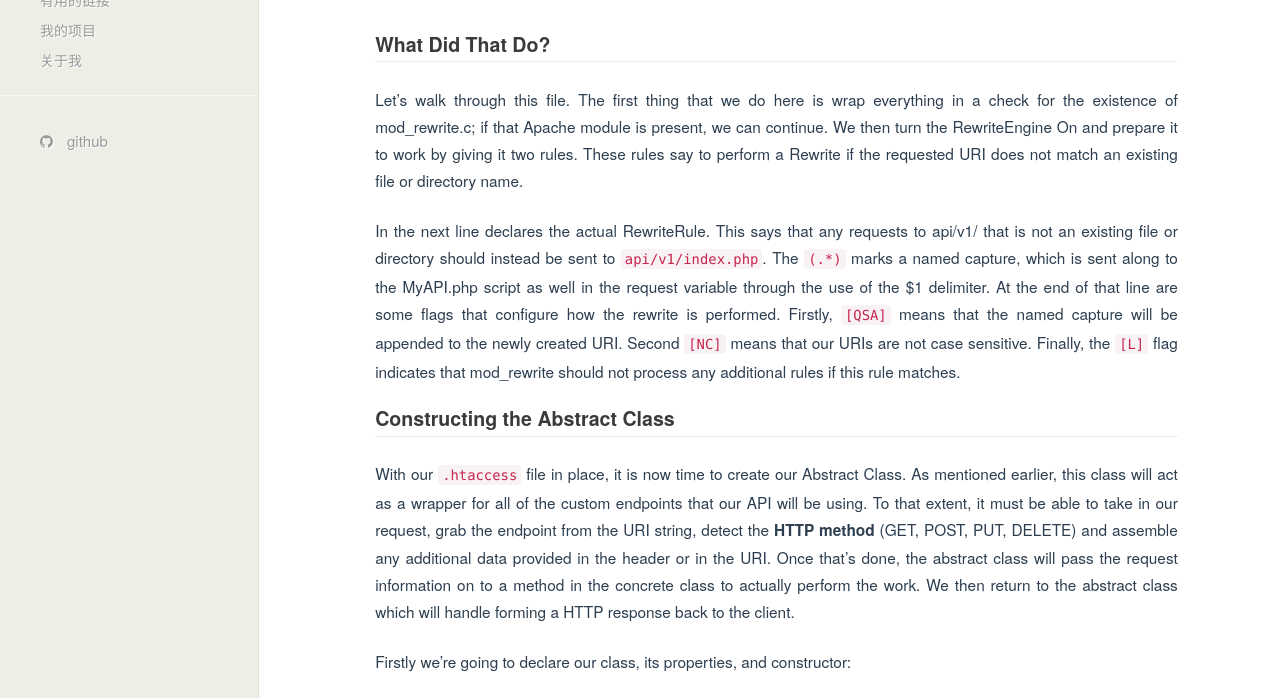
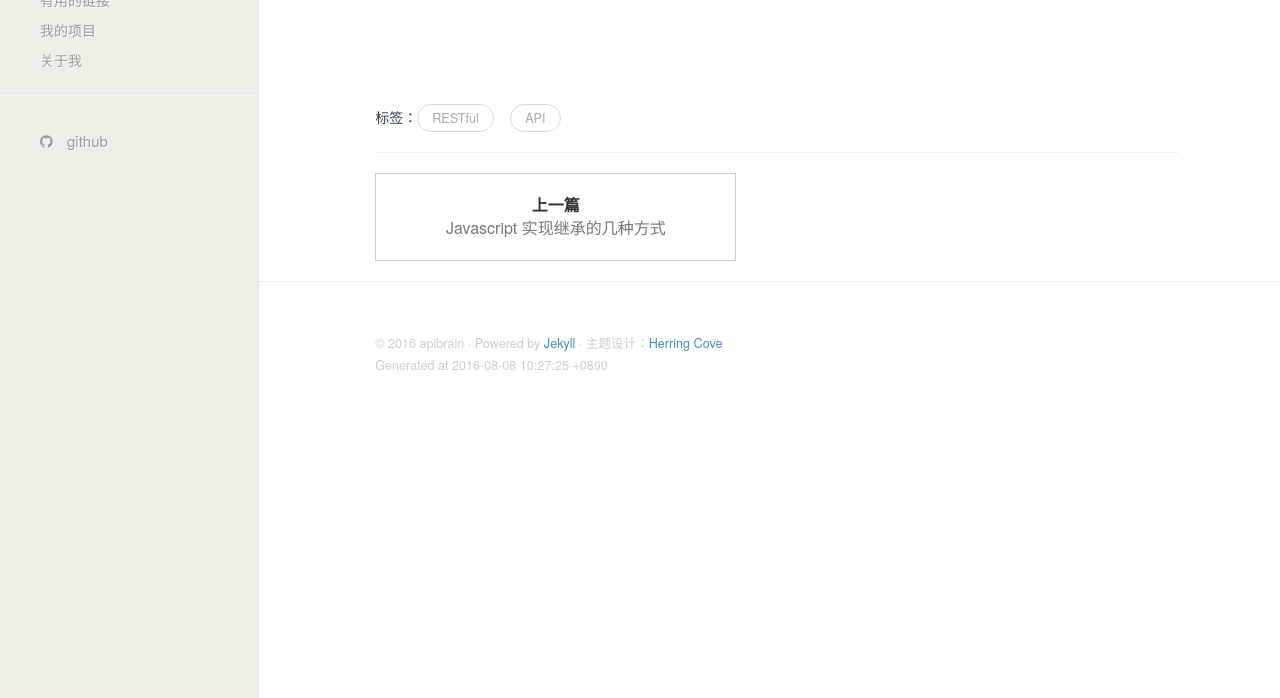
Before and after one commit to apibrain/apibrain.github.io, a Jekyll site: the page built from _posts/2016-08-05-creating-restful-api-with-php.md, in a window 1280 px wide and 1400 px high, scrolled down 1663 px. Shown: the part 254-952 px from the top of the window. Built offline with Jekyll 4.4.1, drawn with Linux system fonts in a browser that asks for light colours; some of the changed text lies outside the part shown; grey boxes are pictures that could not be loaded.

Commit message:
修改了 restful 文章 - 002

````diff
--- a/_posts/2016-08-05-creating-restful-api-with-php.md
+++ b/_posts/2016-08-05-creating-restful-api-with-php.md
@@ -50,97 +50,3 @@ RewriteCond %{REQUEST_FILENAME} !-d
 RewriteRule api/v1/(.*)$ api/v1/api.php?request=$1 [QSA,NC,L]
 </IfModule>
 ```
-
-### What Did That Do?
-
-Let's walk through this file. The first thing that we do here is wrap everything in a check for the existence of mod_rewrite.c; if that Apache module is present, we can continue. We then turn the RewriteEngine On and prepare it to work by giving it two rules. These rules say to perform a Rewrite if the requested URI does not match an existing file or directory name.
-
-In the next line declares the actual RewriteRule. This says that any requests to api/v1/ that is not an existing file or directory should instead be sent to `api/v1/index.php`. The `(.*)` marks a named capture, which is sent along to the MyAPI.php script as well in the request variable through the use of the $1 delimiter. At the end of that line are some flags that configure how the rewrite is performed. Firstly, `[QSA]` means that the named capture will be appended to the newly created URI. Second `[NC]` means that our URIs are not case sensitive. Finally, the `[L]` flag indicates that mod_rewrite should not process any additional rules if this rule matches.
-
-### Constructing the Abstract Class
-
-With our `.htaccess` file in place, it is now time to create our Abstract Class. As mentioned earlier, this class will act as a wrapper for all of the custom endpoints that our API will be using. To that extent, it must be able to take in our request, grab the endpoint from the URI string, detect the **HTTP method** (GET, POST, PUT, DELETE) and assemble any additional data provided in the header or in the URI. Once that's done, the abstract class will pass the request information on to a method in the concrete class to actually perform the work. We then return to the abstract class which will handle forming a HTTP response back to the client.
-
-Firstly we're going to declare our class, its properties, and constructor:
-
-```php
-abstract class API
-{
-    /**
-     * Property: method
-     * The HTTP method this request was made in, either GET, POST, PUT or DELETE
-     */
-    protected $method = '';
-
-    /**
-     * Property: endpoint
-     * The Model requested in the URI. eg: /files
-     */
-    protected $endpoint = '';
-
-    /**
-     * Property: verb
-     * An optional additional descriptor about the endpoint, used for things that can
-     * not be handled by the basic methods. eg: /files/process
-     */
-    protected $verb = '';
-
-    /**
-     * Property: args
-     * Any additional URI components after the endpoint and verb have been removed, in our
-     * case, an integer ID for the resource. eg: /<endpoint>/<verb>/<arg0>/<arg1>
-     * or /<endpoint>/<arg0>
-     */
-    protected $args = Array();
-
-    /**
-     * Property: file
-     * Stores the input of the PUT request
-     */
-    protected $file = Null;
-
-    /**
-     * Constructor: __construct
-     * Allow for CORS, assemble and pre-process the data
-     */
-    public function __construct($request) {
-        header("Access-Control-Allow-Orgin: *");
-        header("Access-Control-Allow-Methods: *");
-        header("Content-Type: application/json");
-
-        $this->args = explode('/', rtrim($request, '/'));
-        $this->endpoint = array_shift($this->args);
-        if (array_key_exists(0, $this->args) && !is_numeric($this->args[0])) {
-            $this->verb = array_shift($this->args);
-        }
-
-        $this->method = $_SERVER['REQUEST_METHOD'];
-        if ($this->method == 'POST' && array_key_exists('HTTP_X_HTTP_METHOD', $_SERVER)) {
-            if ($_SERVER['HTTP_X_HTTP_METHOD'] == 'DELETE') {
-                $this->method = 'DELETE';
-            } else if ($_SERVER['HTTP_X_HTTP_METHOD'] == 'PUT') {
-                $this->method = 'PUT';
-            } else {
-                throw new Exception("Unexpected Header");
-            }
-        }
-
-        switch ($this->method) {
-            case 'DELETE':
-            case 'POST':
-                $this->request = $this->_cleanInputs($_POST);
-                break;
-            case 'GET':
-                $this->request = $this->_cleanInputs($_GET);
-                break;
-            case 'PUT':
-                $this->request = $this->_cleanInputs($_GET);
-                $this->file = file_get_contents("php://input");
-                break;
-            default:
-                $this->_response('Invalid Method', 405);
-                break;
-        }
-    }
-}
-```
````
